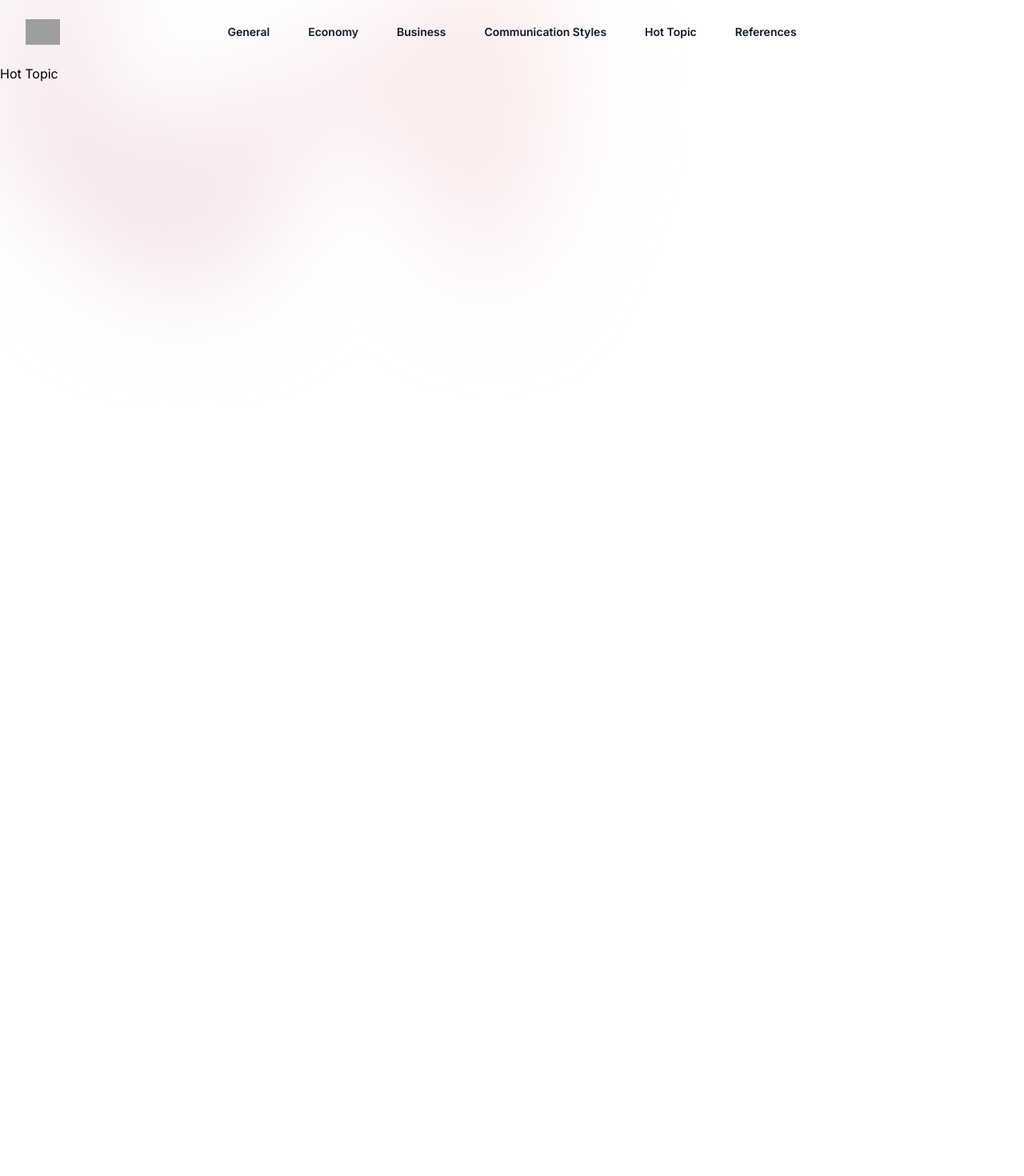
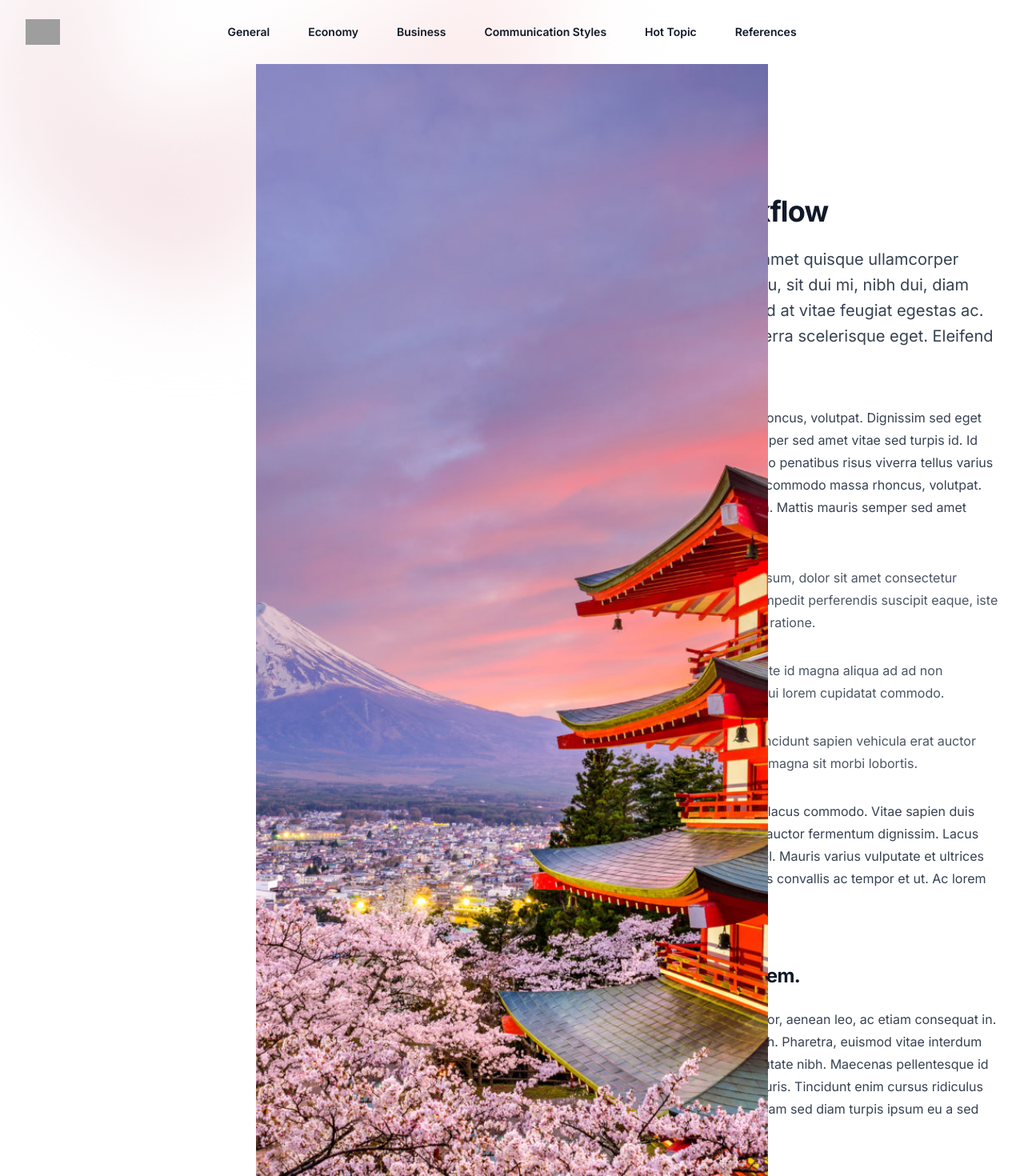
Before and after one commit to Cosmonaut-itc/japan-info, a Next.js app in the folder japan-info/: page /info/hot-topic in a window 1280 px wide. Shown: the top 1470 px of the page at 80% size. Before the commit the page ends 800 px from the top, so only its background shows below. Built offline with nearby package versions, Linux system fonts and the light colour scheme; grey boxes are pictures that could not be loaded.

Commit message:
Added Hot News

```diff
--- a/japan-info/app/info/hot-topic/page.js
+++ b/japan-info/app/info/hot-topic/page.js
@@ -1,9 +1,75 @@
 import React from "react";
+import { CloudArrowUpIcon, LockClosedIcon, ServerIcon } from '@heroicons/react/20/solid'
 
 export default function HotTopic() {
     return (
-        <div>
-            <h1>Hot Topic</h1>
+        <div className="relative">
+            <div className="mx-auto max-w-7xl lg:flex lg:justify-between lg:px-8 xl:justify-end">
+                <div className="lg:flex lg:w-1/2 lg:shrink lg:grow-0 xl:absolute xl:inset-y-0 xl:right-1/4 xl:w-1/2">
+                    <div className="relative h-80 lg:-ml-8 lg:h-auto lg:w-full lg:grow xl:ml-0">
+                        <img
+                            className="absolute inset-0 h-full w-full bg-gray-50 object-cover"
+                            src={'/Japan-2107x1406.jpg'}
+                            alt=""
+                        />
+                    </div>
+                </div>
+                <div className="px-6 lg:contents">
+                    <div className="mx-auto max-w-2xl pb-24 pt-16 sm:pb-32 sm:pt-20 lg:ml-8 lg:mr-0 lg:w-full lg:max-w-lg lg:flex-none lg:pt-32 xl:w-1/2">
+                        <p className="text-base font-semibold leading-7 text-red-600">Hot news</p>
+                        <h1 className="mt-2 text-3xl font-bold tracking-tight text-gray-900 sm:text-4xl">A better workflow</h1>
+                        <p className="mt-6 text-xl leading-8 text-gray-700">
+                            Aliquet nec orci mattis amet quisque ullamcorper neque, nibh sem. At arcu, sit dui mi, nibh dui, diam eget
+                            aliquam. Quisque id at vitae feugiat egestas ac. Diam nulla orci at in viverra scelerisque eget. Eleifend
+                            egestas fringilla sapien.
+                        </p>
+                        <div className="mt-10 max-w-xl text-base leading-7 text-gray-700 lg:max-w-none">
+                            <p>
+                                Faucibus commodo massa rhoncus, volutpat. Dignissim sed eget risus enim. Mattis mauris semper sed amet
+                                vitae sed turpis id. Id dolor praesent donec est. Odio penatibus risus viverra tellus varius sit neque
+                                erat velit. Faucibus commodo massa rhoncus, volutpat. Dignissim sed eget risus enim. Mattis mauris
+                                semper sed amet vitae sed turpis id.
+                            </p>
+                            <ul role="list" className="mt-8 space-y-8 text-gray-600">
+                                <li className="flex gap-x-3">
+                                    <CloudArrowUpIcon className="mt-1 h-5 w-5 flex-none text-red-600" aria-hidden="true" />
+                                    <span>
+                    <strong className="font-semibold text-gray-900">Push to deploy.</strong> Lorem ipsum, dolor sit amet
+                    consectetur adipisicing elit. Maiores impedit perferendis suscipit eaque, iste dolor cupiditate
+                    blanditiis ratione.
+                  </span>
+                                </li>
+                                <li className="flex gap-x-3">
+                                    <LockClosedIcon className="mt-1 h-5 w-5 flex-none text-red-600" aria-hidden="true" />
+                                    <span>
+                    <strong className="font-semibold text-gray-900">SSL certificates.</strong> Anim aute id magna aliqua
+                    ad ad non deserunt sunt. Qui irure qui lorem cupidatat commodo.
+                  </span>
+                                </li>
+                                <li className="flex gap-x-3">
+                                    <ServerIcon className="mt-1 h-5 w-5 flex-none text-red-600" aria-hidden="true" />
+                                    <span>
+                    <strong className="font-semibold text-gray-900">Database backups.</strong> Ac tincidunt sapien
+                    vehicula erat auctor pellentesque rhoncus. Et magna sit morbi lobortis.
+                  </span>
+                                </li>
+                            </ul>
+                            <p className="mt-8">
+                                Et vitae blandit facilisi magna lacus commodo. Vitae sapien duis odio id et. Id blandit molestie auctor
+                                fermentum dignissim. Lacus diam tincidunt ac cursus in vel. Mauris varius vulputate et ultrices hac
+                                adipiscing egestas. Iaculis convallis ac tempor et ut. Ac lorem vel integer orci.
+                            </p>
+                            <h2 className="mt-16 text-2xl font-bold tracking-tight text-gray-900">No server? No problem.</h2>
+                            <p className="mt-6">
+                                Id orci tellus laoreet id ac. Dolor, aenean leo, ac etiam consequat in. Convallis arcu ipsum urna nibh.
+                                Pharetra, euismod vitae interdum mauris enim, consequat vulputate nibh. Maecenas pellentesque id sed
+                                tellus mauris, ultrices mauris. Tincidunt enim cursus ridiculus mi. Pellentesque nam sed nullam sed diam
+                                turpis ipsum eu a sed convallis diam.
+                            </p>
+                        </div>
+                    </div>
+                </div>
+            </div>
         </div>
     )
 }
```
Also changed, not shown: japan-info/public/JA_004_large.jpg (added), japan-info/public/Japan-2107x1406.jpg (added).
